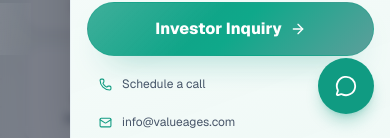
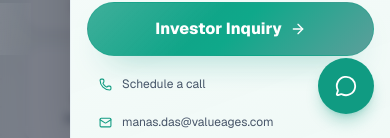
Before and after one commit to deba608/valueages, a Next.js app: page / in a window 390 px wide. Both pictures are taken after a click on the button 336 px from the left and 36 px from the top of the page. Shown: the part 706-844 px from the top of the page. Built offline with nearby package versions, Linux system fonts and the light colour scheme.

Commit message:
Potential fix for pull request finding

```diff
--- a/src/components/Navbar.tsx
+++ b/src/components/Navbar.tsx
@@ -452,7 +452,7 @@ export default function Navbar() {
                   >
                     <Mail size={13} className="text-brand-teal flex-shrink-0" />
                     <span className="text-xs text-slate-500 group-hover:text-slate-700 transition-colors duration-150">
-                      info@valueages.com
+                      manas.das@valueages.com
                     </span>
                   </a>
                 </div>
```
